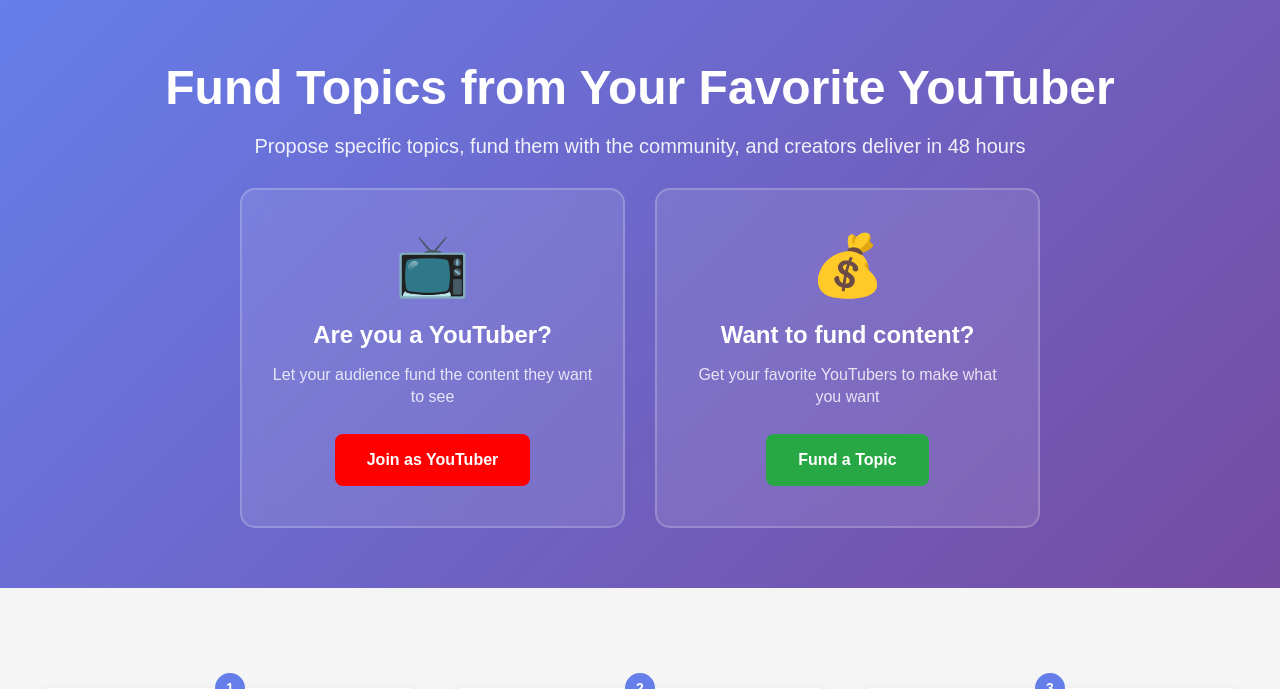
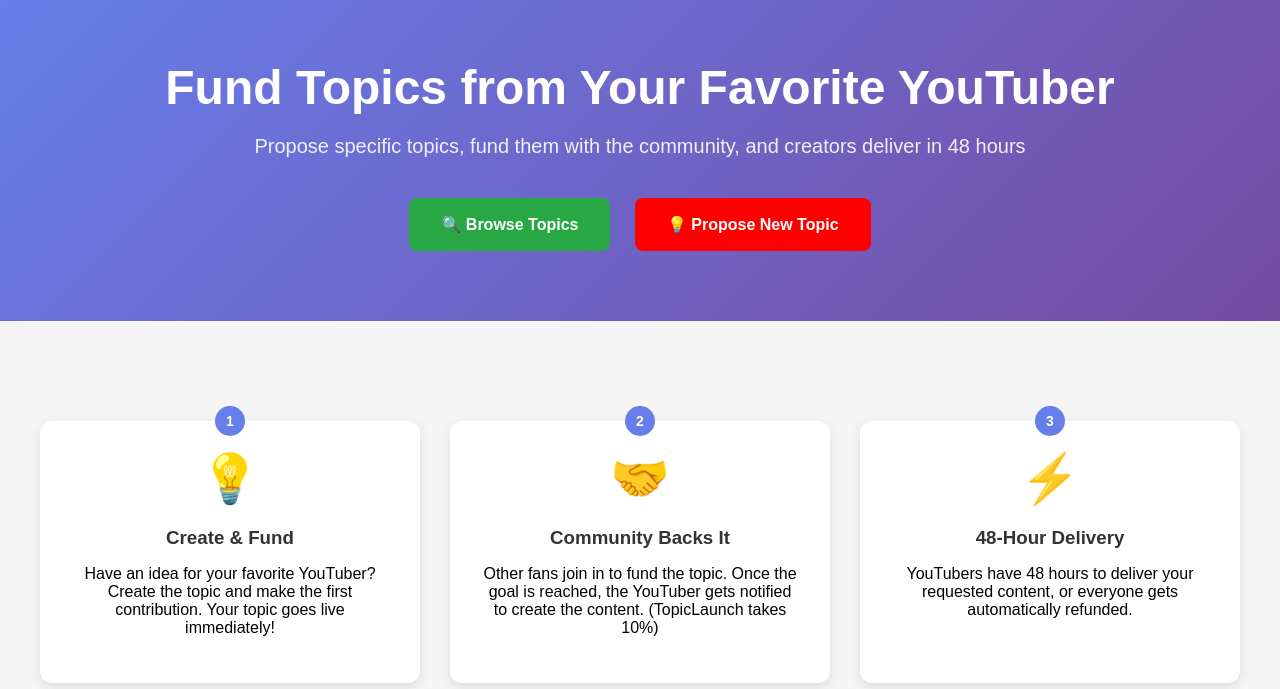
Before and after one commit to jaylenmareko/topic-funding, a PHP site: page /index.php in a window 1280 px wide. Shown: the part 58-747 px from the top of the page. Run offline with PHP 8.4, Linux system fonts and the light colour scheme; the visitor is signed in with stand-in values (Sample User, id 1); data that the repository does not hold is empty.

Commit message:
Update index.php

```diff
--- a/index.php
+++ b/index.php
@@ -250,13 +250,14 @@ if ($_POST && isset($_POST['email']) && isset($_POST['password'])) {
         <h1>Fund Topics from Your Favorite YouTuber</h1>
         <p>Propose specific topics, fund them with the community, and creators deliver in 48 hours</p>
 
-        <!-- User Type Selection -->
+        <?php if (!isset($_SESSION['user_id'])): ?>
+        <!-- User Type Selection (only for guests) -->
         <div class="user-type-selector">
             <div class="user-type youtuber">
                 <div class="user-icon">📺</div>
                 <h3>Are you a YouTuber?</h3>
                 <p>Let your audience fund the content they want to see</p>
-                <a href="<?php echo isset($_SESSION['user_id']) ? 'creators/apply.php' : 'auth/register.php?type=creator'; ?>" class="btn-youtuber">
+                <a href="auth/register.php?type=creator" class="btn-youtuber">
                     Join as YouTuber
                 </a>
             </div>
@@ -265,11 +266,22 @@ if ($_POST && isset($_POST['email']) && isset($_POST['password'])) {
                 <div class="user-icon">💰</div>
                 <h3>Want to fund content?</h3>
                 <p>Get your favorite YouTubers to make what you want</p>
-                <a href="<?php echo isset($_SESSION['user_id']) ? 'topics/index.php' : 'auth/register.php?type=fan'; ?>" class="btn-fan">
+                <a href="auth/register.php?type=fan" class="btn-fan">
                     Fund a Topic
                 </a>
             </div>
         </div>
+        <?php else: ?>
+        <!-- Logged-in user actions -->
+        <div style="text-align: center; margin-top: 30px;">
+            <a href="topics/index.php" class="btn-fan" style="margin: 10px;">
+                🔍 Browse Topics
+            </a>
+            <a href="topics/create.php" class="btn-youtuber" style="margin: 10px;">
+                💡 Propose New Topic
+            </a>
+        </div>
+        <?php endif; ?>
     </div>
 
     <div class="container">
```
